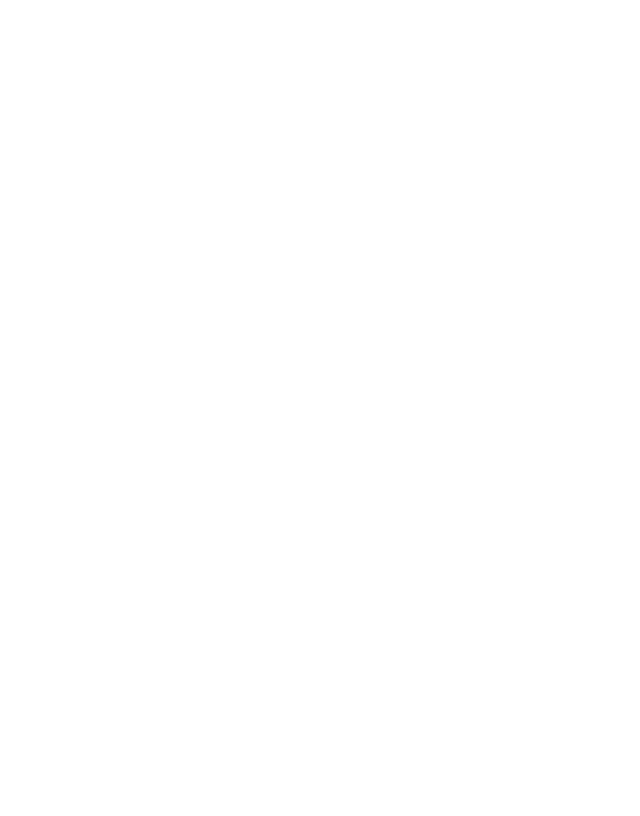
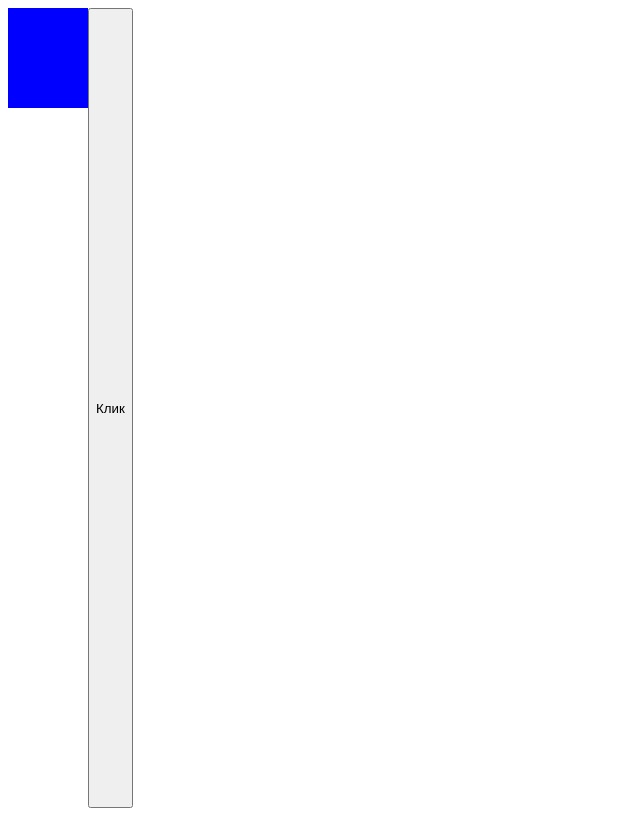
Before and after one commit to Lugertr/elevator_emulator, a Vue app: page / in a window 1280 px wide. Shown: the whole page, without its empty margins (0-640 px from the left). Built offline with nearby package versions, Linux system fonts and the light colour scheme.

Commit message:
emptyBtnComp and elevator moving

```diff
--- a/package.json
+++ b/package.json
@@ -1,9 +1,9 @@
 {
-  "name": "",
-  "version": "",
+  "name": "elevator",
+  "version": "0.2",
   "private": true,
   "scripts": {
-    "serve": "vue-cli-service serve",
+    "start": "vue-cli-service serve",
     "build": "vue-cli-service build"
   },
   "dependencies": {
--- a/src/App.vue
+++ b/src/App.vue
@@ -1,14 +1,36 @@
 <template>
-
+  <elevatorComp></elevatorComp>
+  <button>Клик</button>
 </template>
 
 <script>
-
+import elevatorComp from '@/components/elevatorComp'
+import btnComp from '@/components/btnComp'
 export default {
   name: 'App',
-  components: { }
+  data() {
+    return{
+      status:{
+        floor: 1,
+        queue: [],
+        move: false,
+      }
+    }
+  },
+  methods: {
+    queueAdd(floor) {this.status.queue.push(floor);},
+    queueRemove() {this.status.queue.shift();}
+  },
+  components: {elevatorComp, btnComp}
 }
 </script>
 
 <style>
+
+  #app{
+    width: 100%;
+    height: 100vh;
+    display: flex;
+    flex-direction: row;
+  }
 </style>
--- /dev/null
+++ b/src/components/btnComp.vue
@@ -0,0 +1,24 @@
+<template>
+    <div>
+        <span>{{this.btnStatus.floor}}</span>
+        <button></button>
+    </div>
+</template>
+<script>
+export default {
+    props:{
+        btnStatus: {type:Object}
+    },
+    methods: {
+        btnclick() {
+            if (!this.active) {
+                this.active = true;
+
+            }
+        }
+    }
+}
+</script>
+<style scoped>
+
+</style>
--- a/src/components/elevatorComp.vue
+++ b/src/components/elevatorComp.vue
@@ -1,5 +1,7 @@
 <template>
-    <div class="elevator" @click="this.action"  v-bind:class="{flashing: this.blink}">
+    <div class="elevator" @click="this.action"
+    :style="this.postion"
+    v-bind:class="{flashing: this.blink}">
 
     </div>
 </template>
@@ -13,24 +15,29 @@
     data() {
         return {
             blink: false,
+            length: 1,
+            postion: {
+            }
         }
     },
     methods:{
         async action() {
-            //if (this.status.move && this.status.query.length) {
             if (!this.blink) {
-                this.blink= !this.blink;
-                return new Promise((resolve)=>{
-                    setTimeout(()=>{
-                        this.blink= !this.blink;
-                        resolve()
-                    },3000)
-                })
+                return this.moving().then(()=>this.blinc())
             }
             return
         },
+        async moving() {
+            this.length = 5;
+            this.postion.transition = '5s';
+            this.postion.marginTop = `${100*(5-1)}px`
+            return new Promise(resolve=>setTimeout(()=>{
+                resolve();
+            },this.length*1000))
+
+        },
         async blinc() {
-            this.blink = false;
+            this.blink = true;
             return new Promise((resolve)=>{
                     setTimeout(()=>{
                         this.blink= !this.blink;
@@ -38,8 +45,7 @@
                     },3000)
                 })
         },
-
-    }
+    },
 }
 </script>
 <style scoped>
```
